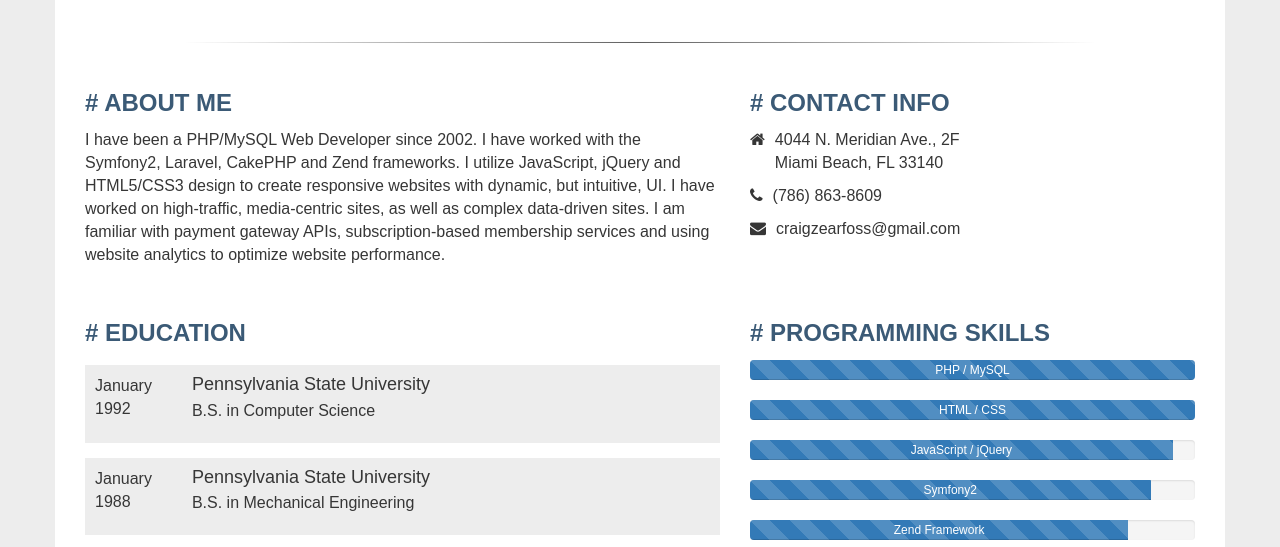
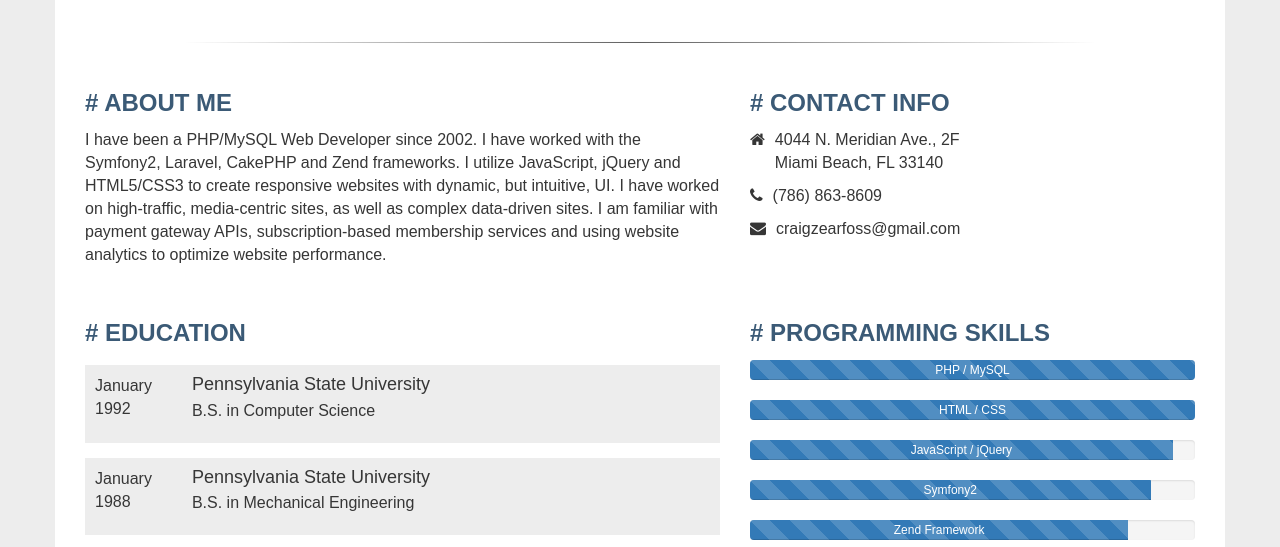
Before and after one commit to craigzearfoss/resume.craigzearfoss.com, a plain HTML site: page public/index.html in a window 1280 px wide. Shown: the part 240-787 px from the top of the page. Drawn offline with nearby package versions, Linux system fonts and the light colour scheme.

```diff
--- a/public/index.html
+++ b/public/index.html
@@ -31,7 +31,7 @@
         <div class="row">
             <div class="col-md-7">
                 <h2># About Me</h2>
-                <p>I have been a PHP/MySQL Web Developer since 2002. I have worked with the Symfony2, Laravel, CakePHP and Zend frameworks. I utilize JavaScript, jQuery and HTML5/CSS3 design to create responsive websites with dynamic, but intuitive, UI. I have worked on high-traffic, media-centric sites, as well as complex data-driven sites. I am familiar with payment gateway APIs, subscription-based membership services and using website analytics to optimize website performance.</p>
+                <p>I have been a PHP/MySQL Web Developer since 2002. I have worked with the Symfony2, Laravel, CakePHP and Zend frameworks. I utilize JavaScript, jQuery and HTML5/CSS3 to create responsive websites with dynamic, but intuitive, UI. I have worked on high-traffic, media-centric sites, as well as complex data-driven sites. I am familiar with payment gateway APIs, subscription-based membership services and using website analytics to optimize website performance.</p>
             </div>
             <div class="col-md-5">
                 <h2># Contact Info</h2>
```
